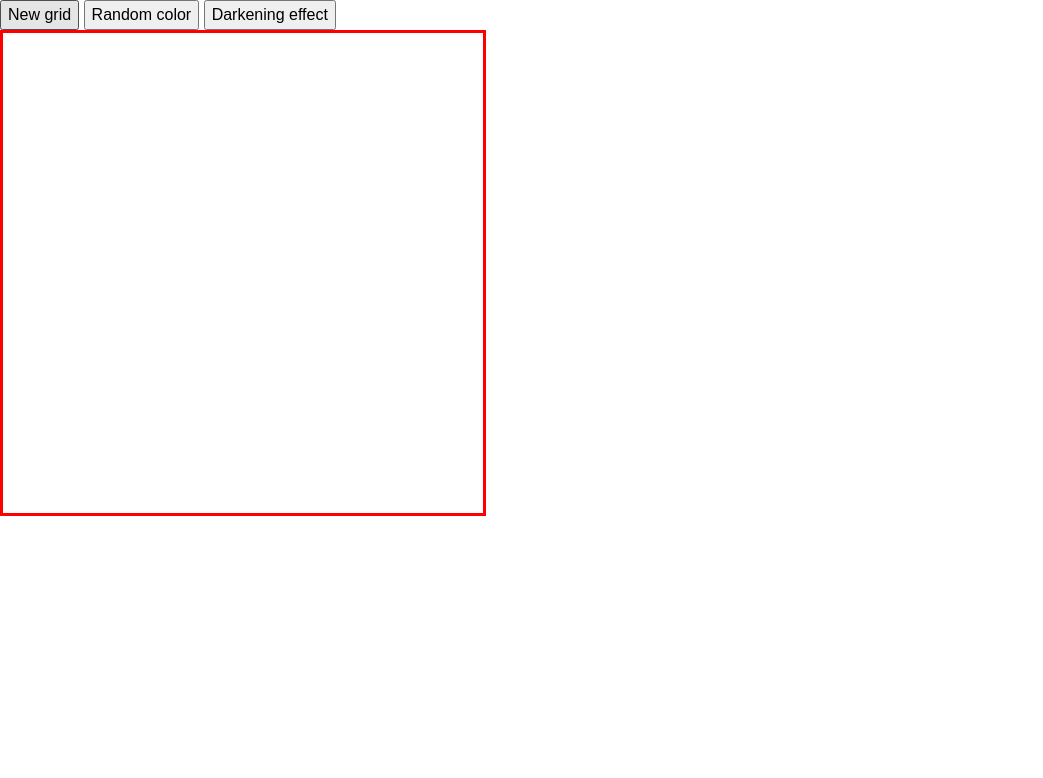
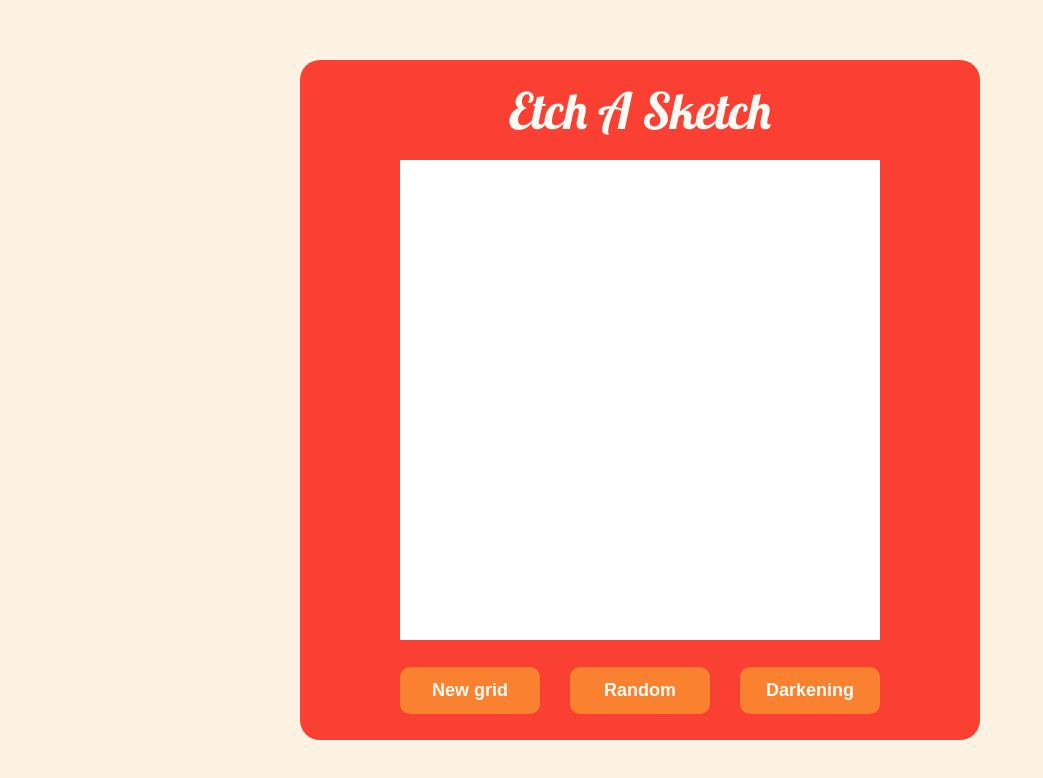
Before and after one commit to d2038-dev/etch-a-sketch, a plain HTML site: page index.html in a window 1280 px wide. Shown: the whole page, without its empty margins (0-1043 px from the left). Drawn offline with Linux system fonts and the light colour scheme.

Commit message:
feat(style): enhance game layout and styling
- Reorganized game elements in index.html for better structure
- Added a title "etch a sketch" above the canvas
- Grouped buttons within a `game__buttons` div
- Introduced a consistent `activeClass` in script.js for button states
- Applied new styles in style.css for layout, game container, title,
buttons, and active button state
- Imported "lobster" font from google fonts for the title
- Refined button styles and canvas appearance

```diff
--- a/index.html
+++ b/index.html
@@ -10,19 +10,17 @@
   <body>
     <div class="layout">
       <div class="game">
-        <button class="game__grid-size-btn" data-id="grid-size-btn">
-          New grid
-        </button>
-        <button class="game__random-color-btn" data-id="random-color-btn">
-          Random color
-        </button>
-        <button
-          class="game__darkening-effect-btn"
-          data-id="darkening-effect-btn"
-        >
-          Darkening effect
-        </button>
+        <div class="game__title">Etch A Sketch</div>
         <div class="game__canvas" data-id="canvas"></div>
+        <div class="game__buttons">
+          <button class="game__button" data-id="grid-size-btn">New grid</button>
+          <button class="game__button" data-id="random-color-btn">
+            Random
+          </button>
+          <button class="game__button" data-id="darkening-effect-btn">
+            Darkening
+          </button>
+        </div>
       </div>
     </div>
   </body>
--- a/script.js
+++ b/script.js
@@ -4,20 +4,19 @@ const darkeningEffectBTN = document.querySelector(
   "[data-id='darkening-effect-btn']"
 );
 const canvas = document.querySelector("[data-id='canvas']");
+const activeClass = "game__button_active";
 
 renderGrid(16);
 
 function initializeGrid() {
   const gridSize = getGridSize();
   clearCanvas();
-  randomColorBTN.classList.remove("game__button_active");
-  darkeningEffectBTN.classList.remove("game__button_active");
+  randomColorBTN.classList.remove(activeClass);
+  darkeningEffectBTN.classList.remove(activeClass);
   renderGrid(gridSize);
 }
 
 function toggleRandomColorMode() {
-  const activeClass = "game__button_active";
-
   if (this.classList.contains(activeClass)) {
     canvas.childNodes.forEach((canvasCell) => {
       canvasCell.removeEventListener("mouseover", makeBackgroundRandom);
@@ -37,8 +36,6 @@ function toggleRandomColorMode() {
 }
 
 function toggleDarkeningEffect() {
-  const activeClass = "game__button_active";
-
   if (this.classList.contains(activeClass)) {
     canvas.childNodes.forEach((canvasCell) => {
       canvasCell.removeEventListener("mouseover", progressiveOpacity, {
@@ -61,7 +58,7 @@ function toggleDarkeningEffect() {
     }
   }
 
-  this.classList.toggle("game__button_active");
+  this.classList.toggle(activeClass);
 }
 
 gridSizeBTN.addEventListener("click", initializeGrid);
--- a/style.css
+++ b/style.css
@@ -1,3 +1,5 @@
+@import url("https://fonts.googleapis.com/css2?family=Lobster&display=swap");
+
 *,
 *::before,
 *::after {
@@ -11,6 +13,7 @@
 body {
   line-height: 1.5;
   font-family: Arial, Helvetica, sans-serif;
+  color: #fffaf3;
 }
 
 img {
@@ -20,16 +23,64 @@ img {
 
 button {
   font: inherit;
+  color: inherit;
+}
+
+.layout {
+  background-color: #fef3e2;
+  min-height: 100vh;
+  display: flex;
+  justify-content: center;
+  align-items: center;
+}
+
+.game {
+  background-color: #fa4032;
+  padding: 0 100px;
+  border-radius: 20px;
+}
+
+.game__title {
+  display: flex;
+  justify-content: center;
+  align-items: center;
+  height: 100px;
+  font-size: 50px;
+  font-family: "Lobster", sans-serif;
 }
 
 .game__canvas {
   box-sizing: content-box;
-  border: 3px solid red;
+  background-color: white;
+  /* border: 3px solid red; */
   display: flex;
   flex-wrap: wrap;
   width: 480px;
 }
 
+.game__buttons {
+  display: flex;
+  justify-content: space-between;
+  align-items: center;
+  height: 100px;
+  font-family: Arial, Helvetica, sans-serif;
+  font-size: 18px;
+  font-weight: 700;
+}
+
+.game__button {
+  background-color: #fa812f;
+  padding: 10px;
+  min-width: 140px;
+  border-radius: 10px;
+  border: none;
+}
+
+.game__button:hover {
+  box-shadow: 0px 0px 3px 2px rgba(250, 177, 47, 1);
+  transform: scale(1.02);
+}
+
 .game__button_active {
-  color: red;
+  box-shadow: 0px 0px 3px 2px rgba(250, 177, 47, 1);
 }
```
